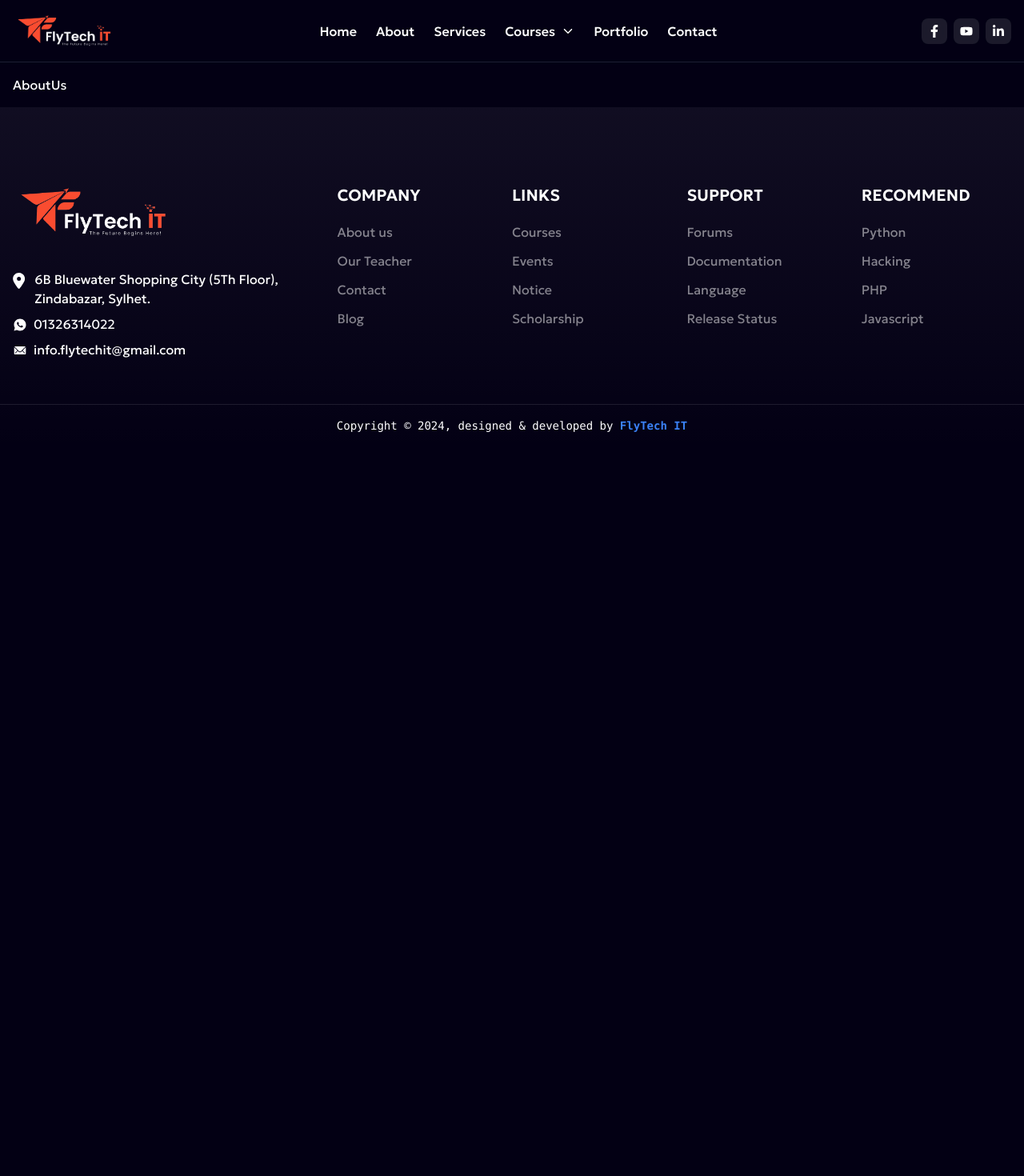
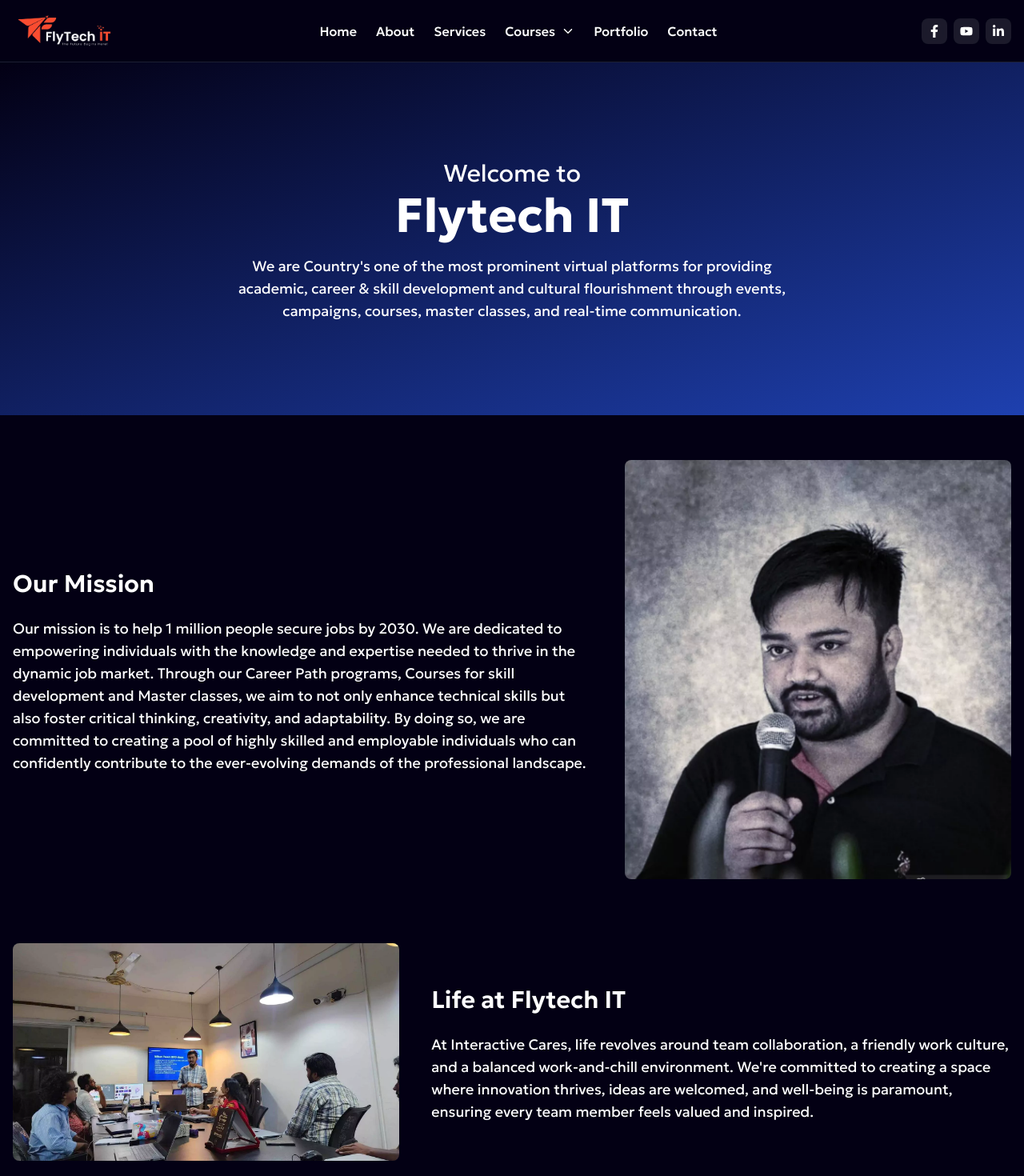
Before and after one commit to Shakiqurrahman/Flytech_IT, a Next.js app: page /about-us in a window 1280 px wide. Shown: the top 1470 px of the page at 80% size. Before the commit the page ends 800 px from the top, so only its background shows below. Built offline with nearby package versions, Linux system fonts and the light colour scheme.

Commit message:
about page design going on

```diff
--- a/src/app/about-us/page.js
+++ b/src/app/about-us/page.js
@@ -1,7 +1,70 @@
-import React from "react";
+import lifeAtFlytechit from "@/assets/images/about-us/lifeatflytechit.webp";
+import ourMissionImage from "@/assets/images/about-us/ourmission.webp";
+import Image from "next/image";
 
 const AboutUs = () => {
-  return <div className="max-width">AboutUs</div>;
+  return (
+    <>
+      <div className="w-full py-[100px] bg-gradient-to-br from-transparent from-0% via-100% to-100% via-blue-800 to-transparent">
+        <div className="max-width text-center">
+          <h1 className="text-[30px]">Welcome to</h1>
+          <h1 className="text-[60px] font-bold leading-[60px]">Flytech IT</h1>
+          <p className="w-full max-w-[700px] text-lg mx-auto mt-5">
+            We are Country&apos;s one of the most prominent virtual platforms
+            for providing academic, career & skill development and cultural
+            flourishment through events, campaigns, courses, master classes, and
+            real-time communication.
+          </p>
+        </div>
+      </div>
+      <div className="max-width">
+        <div className="flex gap-10 items-center mt-10">
+          <div className="w-[60%]">
+            <h1 className="text-[30px] font-semibold mb-5">Our Mission</h1>
+            <p className="text-lg">
+              Our mission is to help 1 million people secure jobs by 2030. We
+              are dedicated to empowering individuals with the knowledge and
+              expertise needed to thrive in the dynamic job market. Through our
+              Career Path programs, Courses for skill development and Master
+              classes, we aim to not only enhance technical skills but also
+              foster critical thinking, creativity, and adaptability. By doing
+              so, we are committed to creating a pool of highly skilled and
+              employable individuals who can confidently contribute to the
+              ever-evolving demands of the professional landscape.
+            </p>
+          </div>
+          <div className="w-[40%]">
+            <Image
+              src={ourMissionImage}
+              alt="Our Mission"
+              className="w-full object-cover object-top rounded-lg"
+            />
+          </div>
+        </div>
+        <div className="flex gap-10 items-center my-20">
+          <div className="w-[40%]">
+            <Image
+              src={lifeAtFlytechit}
+              alt="Our Mission"
+              className="w-full object-cover object-top rounded-lg"
+            />
+          </div>
+          <div className="w-[60%]">
+            <h1 className="text-[30px] font-semibold mb-5">
+              Life at Flytech IT
+            </h1>
+            <p className="text-lg">
+              At Interactive Cares, life revolves around team collaboration, a
+              friendly work culture, and a balanced work-and-chill environment.
+              We&apos;re committed to creating a space where innovation thrives,
+              ideas are welcomed, and well-being is paramount, ensuring every
+              team member feels valued and inspired.
+            </p>
+          </div>
+        </div>
+      </div>
+    </>
+  );
 };
 
 export default AboutUs;
--- a/src/app/contact/page.jsx
+++ b/src/app/contact/page.jsx
@@ -14,7 +14,7 @@
           <FaYoutube className="text-5xl text-white/10 animate-pulse mt-5" />
           <FaLinkedinIn className="text-5xl text-white/10 animate-pulse mt-10" />
         </div>
-                <div className="w-full rounded-full h-[200px] bg-gradient-to-b from-transparent from-0% via-95% to-100% via-blue-800 to-transparent absolute left-1/2 blur-[200px]"></div>
+        <div className="w-full rounded-full h-[200px] bg-gradient-to-b from-transparent from-0% via-95% to-100% via-blue-800 to-transparent absolute left-1/2 top-0 blur-[200px]"></div>
         <div className="max-width">
           <div className="pt-[80px] text-center md:text-start">
             <h1 className="font-semibold text-4xl">Contact Us</h1>
```
Also changed, not shown: src/assets/images/about-us/lifeatflytechit.webp (added), src/assets/images/about-us/ourmission.webp (added). Lines whose indentation alone changed are shown as unchanged.
